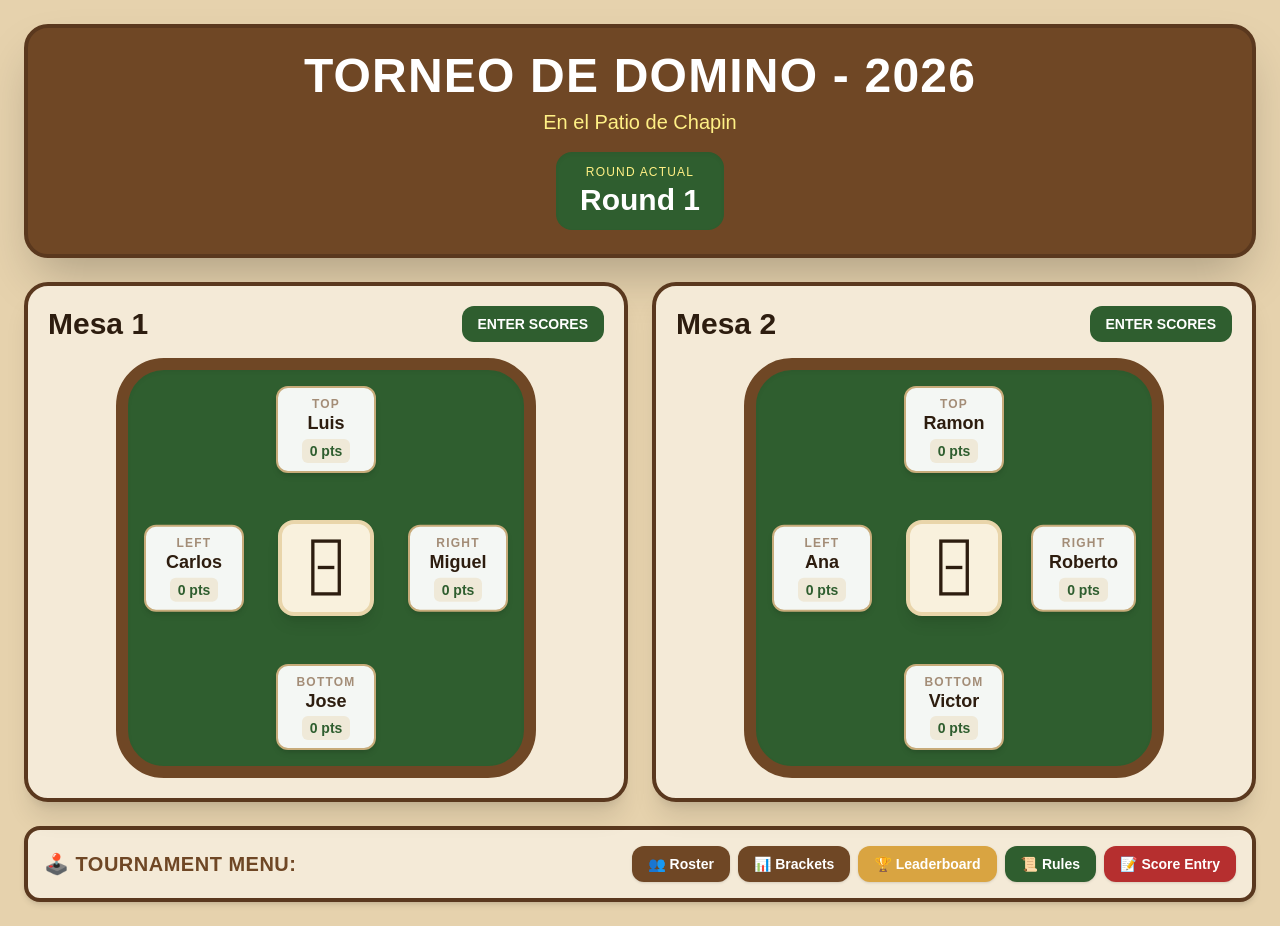
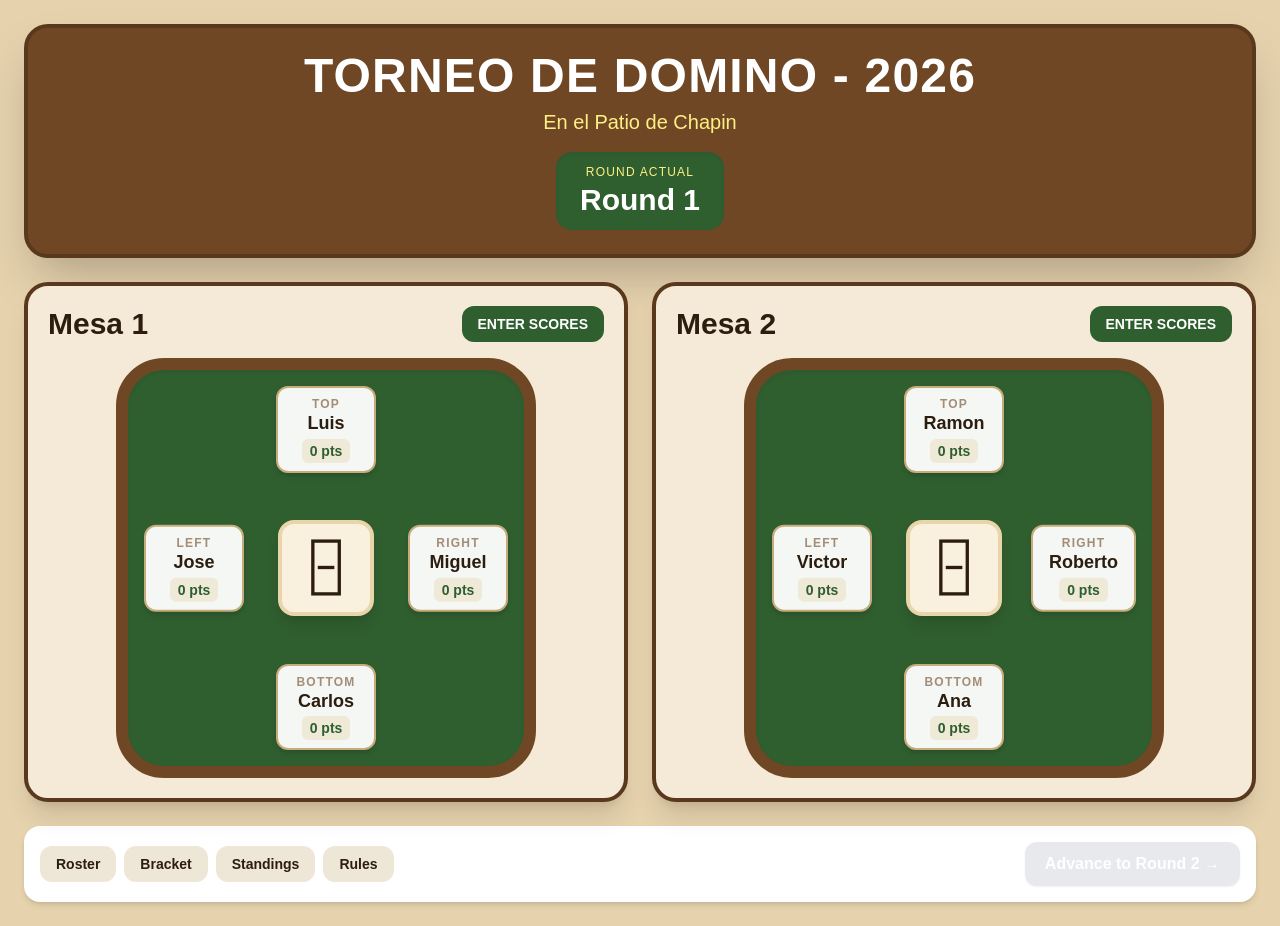
Before and after one commit to regnerperalta/domino-tournament, a React (Vite) app: page / in a window 1280 px wide. Both pictures are taken after a click on the button "START ROUND 1". Built offline with nearby package versions, Linux system fonts and the light colour scheme.

Commit message:
Added a way to move to Round 2

```diff
--- a/src/App.tsx
+++ b/src/App.tsx
@@ -9,21 +9,27 @@ import Leaderboard from './components/Leaderboard';
 import TournamentRules from './components/TournamentRules';
 import ScoreEntry from './components/ScoreEntry';
 import Modal from './components/Modal';
-
-// Configurations and helper extraction imports
-import {
-  DEFAULT_LEADERBOARD,
-  deriveTableSeating,
-  deriveProgressionLists,
-  MODAL_TITLES_CONFIG
-} from './config/tournamentConfig';
+import type { TableSeats } from './types/tournament';
+import { DEFAULT_LEADERBOARD, MODAL_TITLES_CONFIG} from './config/tournamentConfig';
 
 export default function App() {
   const [stage, setStage] = useState<'setup' | 'tournament'>('setup');
   const [players, setPlayers] = useState<string[]>([]);
 
-  // NEW: State tracking running points totals for all rostered players
-  const [playerScores, setPlayerScores] = useState<Record<string, number>>({});
+  // Track structural tournament rounds progression boundaries
+  const [currentRound, setCurrentRound] = useState<number>(1);
+
+  // History ledger array index-matched to rounds (0 = Round 1, 1 = Round 2, etc.)
+  const [roundHistory, setRoundHistory] = useState<Record<string, number>[]>([{}, {}, {}]);
+
+  // Tracks tables submitted in the current active round
+  const [submittedTables, setSubmittedTables] = useState<Record<string, boolean>>({ tableA: false, tableB: false });
+
+  // Dynamic Seating assignments tracking layout state
+  const [activeTables, setActiveTables] = useState<{ tableA: TableSeats; tableB: TableSeats }>({
+    tableA: { north: '', south: '', east: '', west: '' },
+    tableB: { north: '', south: '', east: '', west: '' }
+  });
 
   // Modal Visibility States
   const [showPlayers, setShowPlayers] = useState(false);
@@ -32,53 +38,106 @@ export default function App() {
   const [showLeaderboard, setShowLeaderboard] = useState(false);
   const [showRules, setShowRules] = useState(false);
 
-  // Dynamic state context to track exactly who is being scored right now
+  // Focus context for targeted table input routing
   const [activeScorePlayers, setActiveScorePlayers] = useState<string[]>([]);
+  const [activeTableKey, setActiveTableKey] = useState<string>('');
 
-  // Derive initial config setups
-  const { tableA, tableB } = deriveTableSeating(players);
-  const { round1Players, winnersList, losersList, activeScorePlayers: defaultScorePlayers } = deriveProgressionLists(players);
+  // Calculate global running point sums across all historical data logged
+  const getCumulativeScores = () => {
+    const runningTotals: Record<string, number> = {};
+    players.forEach(p => { runningTotals[p] = 0; });
 
-  // Map dynamic running scores straight into Leaderboard structures
+    roundHistory.forEach(roundData => {
+      Object.entries(roundData).forEach(([player, score]) => {
+        if (player in runningTotals) runningTotals[player] += score;
+      });
+    });
+    return runningTotals;
+  };
+
+  const currentScores = getCumulativeScores();
+
+  // Create standard Leaderboard rankings array
   const currentLeaderboard = players.length > 0
-    ? players.map((p) => ({ name: p, points: playerScores[p] || 0 })).sort((a, b) => b.points - a.points)
+    ? players.map((p) => ({ name: p, points: currentScores[p] || 0 })).sort((a, b) => b.points - a.points)
     : DEFAULT_LEADERBOARD;
 
   const handleStartTournament = (registeredPlayers: string[]) => {
     setPlayers(registeredPlayers);
 
-    // Initialize everyone's tournament point balance scorecard cleanly at 0
-    const initialScores = registeredPlayers.reduce((acc, player) => {
-      acc[player] = 0;
-      return acc;
-    }, {} as Record<string, number>);
+    // Seed initial round 1 seating arrangement based on raw setup order
+    setActiveTables({
+      tableA: { north: registeredPlayers[0], south: registeredPlayers[1], east: registeredPlayers[2], west: registeredPlayers[3] },
+      tableB: { north: registeredPlayers[4], south: registeredPlayers[5], east: registeredPlayers[6], west: registeredPlayers[7] }
+    });
 
-    setPlayerScores(initialScores);
     setStage('tournament');
   };
 
-  const handleOpenTableScoreEntry = (tablePlayers: string[]) => {
-    setActiveScorePlayers(tablePlayers);
+  const handleOpenTableScoreEntry = (tableKey: 'tableA' | 'tableB', tableSeats: TableSeats) => {
+    setActiveTableKey(tableKey);
+    setActiveScorePlayers([tableSeats.north, tableSeats.south, tableSeats.east, tableSeats.west]);
     setShowScores(true);
   };
 
-  const handleOpenMenuScoreEntry = () => {
-    setActiveScorePlayers(defaultScorePlayers);
-    setShowScores(true);
-  };
-
-  // NEW: Merges round entries into global scores state and closes the modal view
   const handleSaveScores = (newMatchScores: Record<string, number>) => {
-    setPlayerScores((prevScores) => {
-      const updated = { ...prevScores };
-      Object.entries(newMatchScores).forEach(([player, score]) => {
-        updated[player] = (updated[player] || 0) + score;
-      });
+    setRoundHistory((prev) => {
+      const updated = [...prev];
+      // Target index matches currentRound offset array mapping perfectly
+      updated[currentRound - 1] = {
+        ...updated[currentRound - 1],
+        ...newMatchScores
+      };
       return updated;
     });
 
-    setShowScores(false); // Cleanly drop overlay upon successful tracking save
+    // Toggle submission checkpoint confirmation flags
+    setSubmittedTables(prev => ({ ...prev, [activeTableKey]: true }));
+    setShowScores(false);
   };
+
+  // Advances rounds and computes the Combined Progression seating matrix
+  const handleNextRoundProgression = () => {
+    if (currentRound >= 3) {
+      alert("Moving to Finals logic next! Setup parameters coming up.");
+      return;
+    }
+
+    const roundIndex = currentRound - 1;
+    const scoresLedger = roundHistory[roundIndex];
+
+    // Helper helper to isolate, cross-reference and sort players by local score
+    const getSortedTableRoster = (seats: TableSeats) => {
+      return [seats.north, seats.south, seats.east, seats.west]
+        .sort((a, b) => (scoresLedger[b] || 0) - (scoresLedger[a] || 0));
+    };
+
+    const tableAWinnerPool = getSortedTableRoster(activeTables.tableA); // [1st_A, 2nd_A, 3rd_A, 4th_A]
+    const tableBWinnerPool = getSortedTableRoster(activeTables.tableB); // [1st_B, 2nd_B, 3rd_B, 4th_B]
+
+    // Construct round 2 or 3 layout mappings using cross-over assignment
+    const nextTableA: TableSeats = {
+      north: tableAWinnerPool[0], // 1st Place Table A
+      south: tableAWinnerPool[1], // 2nd Place Table A
+      east: tableBWinnerPool[0],  // 1st Place Table B
+      west: tableBWinnerPool[1]   // 2nd Place Table B
+    };
+
+    const nextTableB: TableSeats = {
+      north: tableAWinnerPool[2], // 3rd Place Table A
+      south: tableAWinnerPool[3], // 4th Place Table A
+      east: tableBWinnerPool[2],  // 3rd Place Table B
+      west: tableBWinnerPool[3]   // 4th Place Table B
+    };
+
+    // Update global orchestration parameters
+    setActiveTables({ tableA: nextTableA, tableB: nextTableB });
+    setSubmittedTables({ tableA: false, tableB: false }); // Reset safety locks
+    setCurrentRound(prev => prev + 1);
+  };
+
+  // Enforcement check variable configuration
+  const areScoresMissing = !submittedTables.tableA || !submittedTables.tableB;
 
   if (stage === 'setup') {
     return <SetupScreen onStartTournament={handleStartTournament} />;
@@ -88,14 +147,18 @@ export default function App() {
     <div className="min-h-screen bg-colmado-sand p-6 text-colmado-dark">
       <div className="mx-auto max-w-7xl space-y-6">
 
-        <GameHeader roundNumber={1} />
+        <GameHeader roundNumber={currentRound} />
 
         <main className="w-full">
           <CurrentGames
-            tableA={tableA}
-            tableB={tableB}
-            scores={playerScores} // Added this state binding
-            onEnterScores={handleOpenTableScoreEntry}
+            tableA={activeTables.tableA}
+            tableB={activeTables.tableB}
+            /* CHANGE THIS LINE: */
+            scores={roundHistory[currentRound - 1] || {}}
+            onEnterScores={(playersList) => {
+              const key = playersList.includes(activeTables.tableA.north) ? 'tableA' : 'tableB';
+              handleOpenTableScoreEntry(key, activeTables[key]);
+            }}
           />
         </main>
 
@@ -104,7 +167,10 @@ export default function App() {
           onOpenBracket={() => setShowBracket(true)}
           onOpenLeaderboard={() => setShowLeaderboard(true)}
           onOpenRules={() => setShowRules(true)}
-          onOpenScoreEntry={handleOpenMenuScoreEntry}
+          onOpenScoreEntry={() => handleOpenTableScoreEntry('tableA', activeTables.tableA)}
+          onNextRound={handleNextRoundProgression}
+          isNextRoundDisabled={areScoresMissing}
+          currentRound={currentRound}
         />
 
         {/* --- MODALS OVERLAYS --- */}
@@ -116,11 +182,7 @@ export default function App() {
         </Modal>
 
         <Modal isOpen={showBracket} onClose={() => setShowBracket(false)} title={MODAL_TITLES_CONFIG.BRACKET}>
-          <BracketProgression
-            roundPlayers={round1Players}
-            winners={winnersList}
-            losers={losersList}
-          />
+          <BracketProgression roundPlayers={players} winners={[]} losers={[]} />
         </Modal>
 
         <Modal isOpen={showLeaderboard} onClose={() => setShowLeaderboard(false)} title={MODAL_TITLES_CONFIG.LEADERBOARD}>
@@ -136,7 +198,7 @@ export default function App() {
         <Modal isOpen={showScores} onClose={() => setShowScores(false)} title={MODAL_TITLES_CONFIG.SCORES}>
           <ScoreEntry
             activePlayers={activeScorePlayers}
-            currentScores={playerScores} // Pass the global state dictionary here
+            currentScores={roundHistory[currentRound - 1] || {}}
             onSaveScores={handleSaveScores}
           />
         </Modal>
--- a/src/components/ControlPanel.tsx
+++ b/src/components/ControlPanel.tsx
@@ -5,45 +5,38 @@ export default function ControlPanel({
   onOpenBracket,
   onOpenLeaderboard,
   onOpenRules,
-  onOpenScoreEntry,
+  onNextRound,
+  isNextRoundDisabled,
+  currentRound
 }: ControlPanelProps) {
   return (
-    <nav className="rounded-2xl border-4 border-colmado-wood bg-colmado-cream p-4 shadow-md flex flex-wrap gap-3 items-center justify-between">
-      <div className="text-xl font-black text-colmado-leather tracking-wide uppercase">
-        🕹️ Tournament Menu:
-      </div>
+    <div className="flex flex-wrap items-center justify-between gap-4 rounded-2xl bg-white p-4 shadow-md">
       <div className="flex flex-wrap gap-2">
-        <button
-          onClick={onOpenRoster}
-          className="rounded-xl bg-colmado-leather hover:bg-colmado-wood px-4 py-2 font-bold text-white shadow transition-transform active:scale-95 text-sm"
-        >
-          👥 Roster
+        <button onClick={onOpenRoster} className="rounded-xl bg-colmado-tan/30 px-4 py-2 font-bold text-sm hover:bg-colmado-tan/50">
+          Roster
         </button>
-        <button
-          onClick={onOpenBracket}
-          className="rounded-xl bg-colmado-leather hover:bg-colmado-wood px-4 py-2 font-bold text-white shadow transition-transform active:scale-95 text-sm"
-        >
-          📊 Brackets
+        <button onClick={onOpenBracket} className="rounded-xl bg-colmado-tan/30 px-4 py-2 font-bold text-sm hover:bg-colmado-tan/50">
+          Bracket
         </button>
-        <button
-          onClick={onOpenLeaderboard}
-          className="rounded-xl bg-colmado-gold hover:bg-amber-600 px-4 py-2 font-bold text-white shadow transition-transform active:scale-95 text-sm"
-        >
-          🏆 Leaderboard
+        <button onClick={onOpenLeaderboard} className="rounded-xl bg-colmado-tan/30 px-4 py-2 font-bold text-sm hover:bg-colmado-tan/50">
+          Standings
         </button>
-        <button
-          onClick={onOpenRules}
-          className="rounded-xl bg-colmado-felt hover:bg-opacity-90 px-4 py-2 font-bold text-white shadow transition-transform active:scale-95 text-sm"
-        >
-          📜 Rules
-        </button>
-        <button
-          onClick={onOpenScoreEntry}
-          className="rounded-xl bg-colmado-chili hover:bg-red-700 px-4 py-2 font-bold text-white shadow transition-transform active:scale-95 text-sm"
-        >
-          📝 Score Entry
+        <button onClick={onOpenRules} className="rounded-xl bg-colmado-tan/30 px-4 py-2 font-bold text-sm hover:bg-colmado-tan/50">
+          Rules
         </button>
       </div>
-    </nav>
+
+      {/* Advance Round Action Mechanism */}
+      <button
+        disabled={isNextRoundDisabled}
+        onClick={onNextRound}
+        className={`rounded-xl px-5 py-2.5 font-black text-white shadow transition-all
+          ${isNextRoundDisabled
+            ? 'bg-gray-300 cursor-not-allowed opacity-50'
+            : 'bg-colmado-chili hover:scale-[1.03] active:scale-95'}`}
+      >
+        Advance to Round {currentRound + 1} →
+      </button>
+    </div>
   );
 }
```
Also changed, not shown: src/types/tournament.ts (+10 -21 lines).
